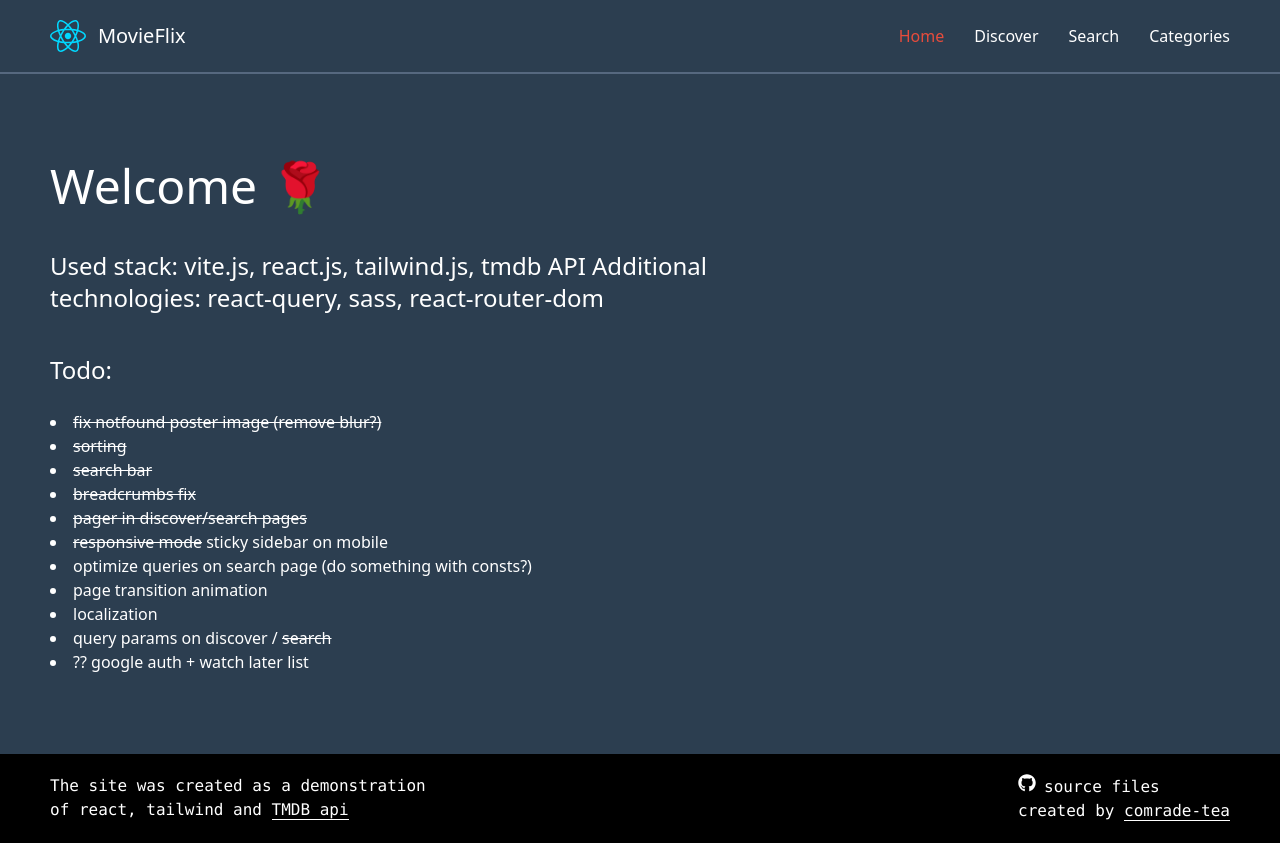
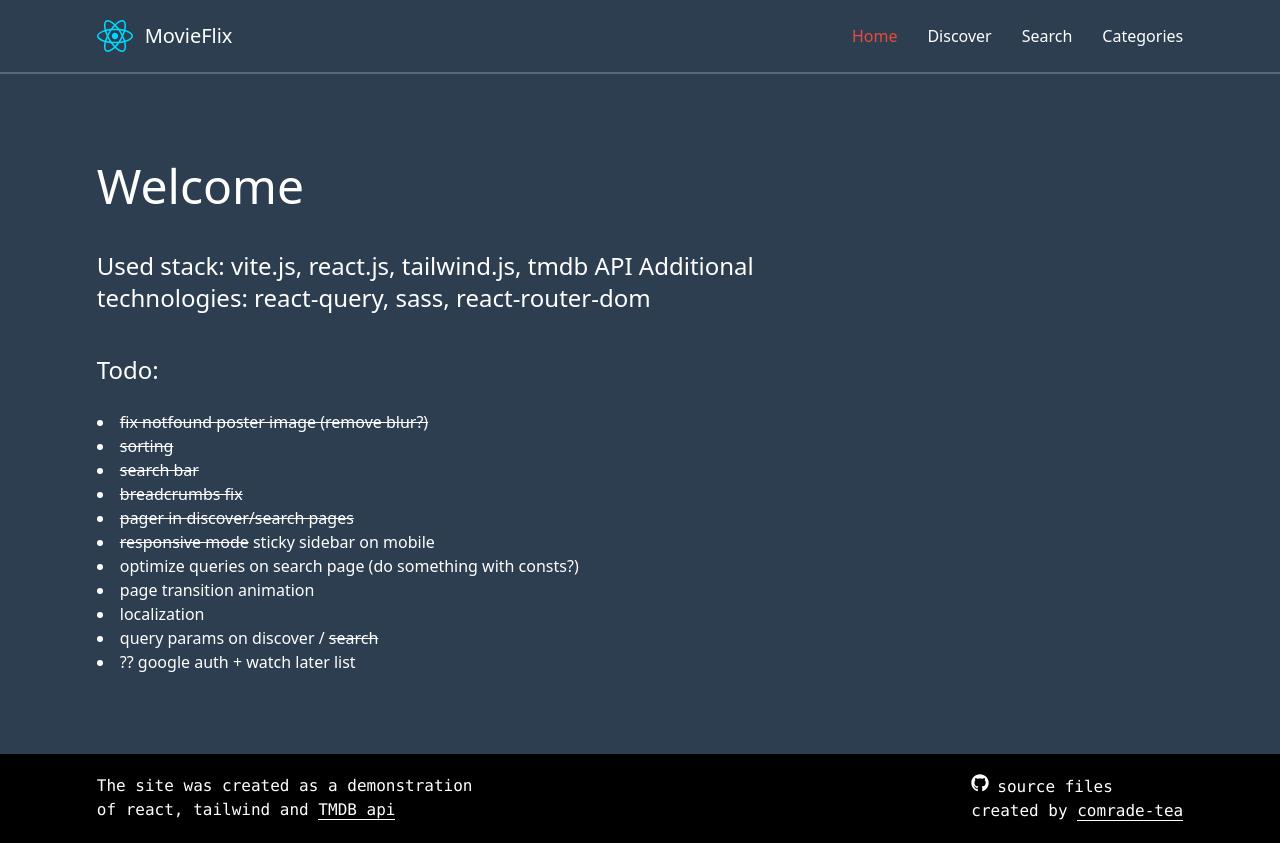
Before and after one commit to comrade-tea/react-imdb-search, a React (Vite) app: page / in a window 1280 px wide. Built offline with nearby package versions, Linux system fonts and the light colour scheme.

Commit message:
some responsive adjustments

```diff
--- a/src/components/layout/Footer.jsx
+++ b/src/components/layout/Footer.jsx
@@ -5,7 +5,7 @@ export const Footer = () => {
    return (
       <>
          <footer className="bg-black py-5 text-white font-mono text-sm sm:text-base">
-            <div className="container mx-auto">
+            <div className="container">
                <div className={"flex justify-between gap-5 flex-col sm:flex-row"}>
                   <div className={"sm:max-w-[400px]"}>
                      The site was created as a demonstration of&nbsp;react, tailwind and <Link className="link-line"
@@ -16,7 +16,8 @@ export const Footer = () => {
                   </div>
 
                   <div>
-                     <a href="https://github.com/comrade-tea/react-imdb-search" className="flex items-baseline link-main" target="_blank" rel="noreferrer">
+                     <a href="https://github.com/comrade-tea/react-imdb-search"
+                        className="flex items-baseline link-main" target="_blank" rel="noreferrer">
                         <FaGithub className="me-2" size={18}/> source files
                      </a>
                      <div>created by <a className={"link-line whitespace-nowrap"}
--- a/src/components/pages/Home.jsx
+++ b/src/components/pages/Home.jsx
@@ -1,7 +1,7 @@
 const Home = () => {
    return (
       <>
-         <h1 className="text-5xl">Welcome 🌹</h1>
+         <h1 className="text-5xl">Welcome</h1>
 
          <div className="mt-10">
             <p className={"text-2xl max-w-[700px] mb-10"}>Used stack: vite.js, react.js, tailwind.js, tmdb API
--- a/tailwind.config.js
+++ b/tailwind.config.js
@@ -14,7 +14,8 @@
       },
       container: {
          center: true,
-         padding: "30px",
+         // padding: "30px",
+         padding: "max(6vw, 30px)",
          screens: {
             xl: '1240px',
             '2xl': '1500px',
```
